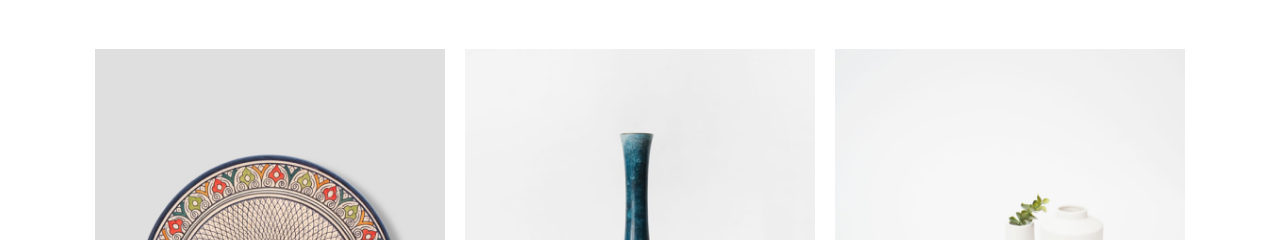
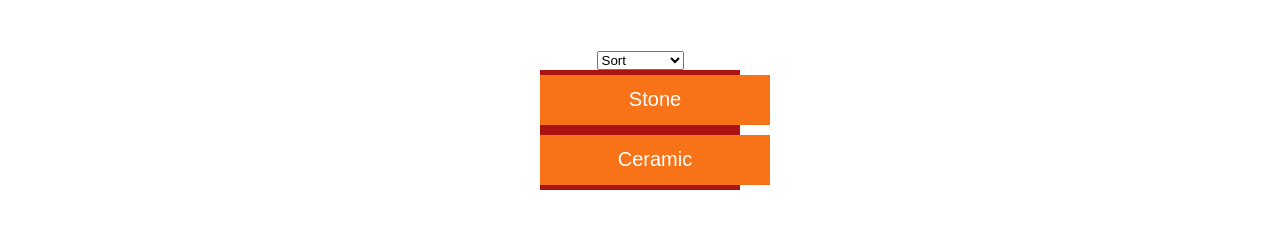
Before and after one commit to NataliiaDanchenko/shop, a React (Create React App) app: page /shop/cards in a window 1280 px wide. Shown: the part 467-707 px from the top of the page. Built offline with nearby package versions, Linux system fonts and the light colour scheme.

Commit message:
new-commit

```diff
--- a/src/App.js
+++ b/src/App.js
@@ -12,15 +12,18 @@ import Product from './Components/Product/Product';
 
 
 
+
 function App () {
 
   return (
     <div>
-      <Menu nav={state.header.links} logoImg={state.header.logo} basket={state.header.basket}/>
+
+      <Menu nav={state.header.links} logoImg={state.header.logo} basket={state.header.basket} />
       <Routes>
-        <Route path="/" element={<Header title={state.header.titleH1}/>} />
+        <Route path="/" element={<Header title={state.header.titleH1} buttonHeader={state.header.titleH1.buttonHeader} buttonCard={state.header.titleH1.buttonCard}/>} />
         <Route path="/about" element={<ProductCategories prodCat={state.productCategories} potAndCer={state.potteryAndCeramic}/>} />
-        <Route path="/cards" element={<Cards title={state.productData} cards={state.productData.cards}/>} />
+
+        <Route path="/cards" element={<Cards title={state.productData} cards={state.productData.cards} />} />
         <Route path="/card/:id" element={<Product product={state.productData.cards}/>} />
         <Route path="/contacts" element={<Contacts />} />
         <Route path="/basket/:id" element={<Basket basket={state.productData.cards}/>} />
--- a/src/Components/Cards/Cards.jsx
+++ b/src/Components/Cards/Cards.jsx
@@ -1,16 +1,48 @@
 import Card from "./Card/Card";
+import Select from "../../UI/select/Select";
 import style from "./Cards.module.css";
+import { useState } from "react";
+import Button from "../../UI/select/buttons/Button";
 
 
 
 const Cards = (props) => {
-    const cardsMap = props.cards.map((card, index) => <Card card={card} key={index}/>)
+
+    const [allCards, setAllCards] = useState(props.cards)
+    const [selectedSort, setSelectedSort] = useState('');
+    const [getFilter, setGetFilter] = useState(props.cards);
+
+    const arrCopy = structuredClone([props.cards]); // Глубокая копия массива карточек
+
+    const cardsMap = allCards.map((card, index) => <Card card={card} key={index} />)
 
 
-    const productDataHandler = (e) => {
-        console.log(e.target.parentElement);
+    const x = (sort) => {
+        setSelectedSort(sort)
+        console.log(sort)
+        arrCopy.forEach(item => {
+            let value = item.map(i => i.id === i.id ? { ...i, price: parseInt(i.price.replace(/[^1-9,\s]/g, '')) } : null) // С помощью дополнительного метода map достаем глубокую вложенность, с помощью метода replace оставляем только числа
+            let sortCard = value.sort((a, b) => a[sort] > b[sort] ? 1 : -1);
+            setAllCards(sortCard)
+            return sortCard;
+        })
     }
 
+    const z = () => {
+        arrCopy.forEach(item => {
+            let getFilterAll = item.filter(n => n.material === 'stone')
+            setAllCards(getFilterAll)
+            return getFilterAll
+        })
+    }
+
+    const a = () => {
+        arrCopy.forEach(item => {
+            let getFilterAll = item.filter(n => n.material === 'ceramic')
+            setAllCards(getFilterAll)
+            return getFilterAll
+        })
+    }
 
     return (
         <div className={style.cards}>
@@ -18,11 +50,33 @@ const Cards = (props) => {
                 <div className={style.titleTitle}>
                     <div className={style.overTitle}>{props.title.overTitle}</div>
                     <div className={style.title}>{props.title.title}</div>
+
+                    <Select
+                        value={selectedSort}
+                        defaultValue='Sort'
+                        onChange={x}
+                        options={
+                            [
+                                { value: 'price', name: 'By price' },
+                                { value: 'reviews', name: 'By reviews' }
+                            ]
+                        }
+                    />
+                    <Button
+                        value={getFilter}
+                        onClick={z}
+                        buttons={{value: 'stone', name: 'Stone'}}/>
+
+                    <Button
+                        buttons={{value: 'ceramic', name: 'Ceramic'}}
+                        onClick={a}
+                        value={getFilter}/>
+
+
                     <div className={style.wrapper}>
-                        {
-                            cardsMap
 
-                        }
+                        {cardsMap}
+
 
                     </div>
                 </div>
--- a/src/Components/Cards/Cards.module.css
+++ b/src/Components/Cards/Cards.module.css
@@ -25,7 +25,7 @@
     align-items: center;
     justify-content: center;
     gap: 20px;
-    padding-bottom: 80px;
+    padding: 50px 0;
 }
 
 .wrapper img {
--- a/src/Components/Header/Header.jsx
+++ b/src/Components/Header/Header.jsx
@@ -1,4 +1,5 @@
 import style from "./Header.module.css";
+import Button from "../../UI/select/buttons/Button";
 
 
 
@@ -15,7 +16,8 @@ const Header = (props) => {
                                     <div>{props.title.title2}</div>
                                 </div>
                                 <div className={style.subTitle}>{props.title.subTitle}</div>
-                                <div className={style.button}>{props.title.button}</div>
+                                <Button buttons={{name: 'SHOP COLLECTION'}} />
+
                             </div>
                             <div className={style.right}></div>
                         </div>
--- /dev/null
+++ b/src/UI/select/Select.jsx
@@ -0,0 +1,26 @@
+import React from "react";
+
+
+const Select = (props) => {
+    console.log(props.options)
+
+    return (
+        <div>
+            <select
+                style={props.style}
+                value={props.value}
+                onChange={event => props.onChange(event.target.value)} >
+                <option disabled value=''>{props.defaultValue}</option>
+
+                {props.options.map(option =>
+                    <option value={option.value} key={option.value}>{option.name}</option>
+
+                )}
+            </select>
+
+        </div>
+    )
+}
+
+
+export default Select;
--- /dev/null
+++ b/src/UI/select/buttons/Button.jsx
@@ -0,0 +1,21 @@
+import style from "./Button.module.css";
+
+
+const Button = (props) => {
+    console.log(props)
+
+
+    return (
+        <div className={style.button}>
+
+            <button
+                value={props.value}
+                onClick={event => props.onClick(event.target.value)}
+
+            >{props.buttons.name}</button>
+
+        </div>
+    )
+}
+
+export default Button;
--- /dev/null
+++ b/src/UI/select/buttons/Button.module.css
@@ -0,0 +1,11 @@
+.button {
+    width: 200px;
+    height: 60px;
+    text-align: center;
+    line-height: 60px;
+    background-color: #AC1313;
+    color: white;
+}
+.button:hover {
+    cursor: pointer;
+}
--- a/src/data/data.js
+++ b/src/data/data.js
@@ -47,7 +47,8 @@ const state = {
             title1: "Unique Porcelain",
             title2: "Stone Collection",
             subTitle: "Unique & modern pottery made by our master in porcelain & stones",
-            button: "SHOP COLLECTION"
+            buttonHeader: "SHOP COLLECTION",
+            buttonCard: ['Stone, Ceramic']
         }
     },
 
@@ -83,37 +84,49 @@ const state = {
                 id: 1,
                 img: card1,
                 title: "Decor Plate",
-                price: "$ 65.00 USD"
+                price: "$ 65.00 USD",
+                reviews: '6 reviews',
+                material: 'ceramic'
             },
             {
                 id: 2,
                 img: card2,
                 title: "Mint Pottery",
-                price: "$ 75.00 USD"
+                price: "$ 75.00 USD",
+                reviews: '5 reviews',
+                material: 'stone'
             },
             {
                 id: 3,
                 img: card3,
                 title: "Set Of Potters",
-                price: "$ 125.00 USD"
+                price: "$ 125.00 USD",
+                reviews: '4 reviews',
+                material: 'stone'
             },
             {
                 id: 4,
                 img: card4,
                 title: "Orange Ceramic",
-                price: "$ 55.00 USD"
+                price: "$ 55.00 USD",
+                reviews: '3 reviews',
+                material: 'ceramic'
             },
             {
                 id: 5,
                 img: card5,
                 title: "Dark Bowl",
-                price: "$ 115.00 USD"
+                price: "$ 115.00 USD",
+                reviews: '2 reviews',
+                material: 'ceramic'
             },
             {
                 id: 6,
                 img: card6,
                 title: "Square Pottery",
-                price: "$ 75.00 USD"
+                price: "$ 75.00 USD",
+                reviews: '1 reviews',
+                material: 'stone'
             }
         ]
     }
```
Also changed, not shown: src/Components/Cards/Cards1.jsx (added, +110 -0 lines).
